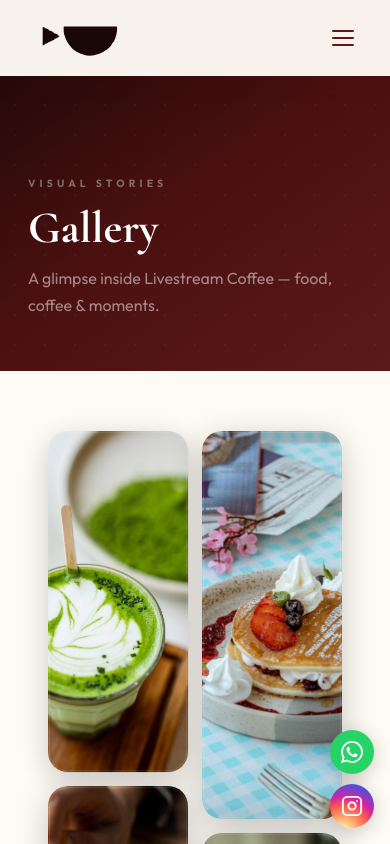
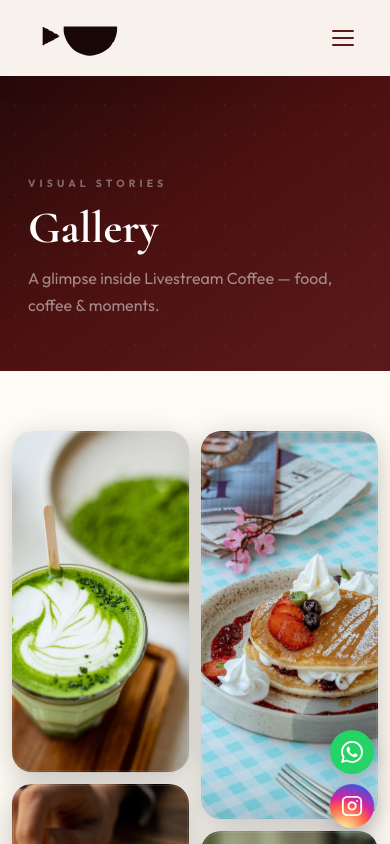
Before and after one commit to Jayesh-Mali-02/livestream-coffee-cafe, a React (Vite) app in the folder my-app/: page / in a window 390 px wide. Both pictures are taken after a click on the button "Gallery". Shown: the top 844 px of the page. Built offline with nearby package versions, Linux system fonts and the light colour scheme.

Commit message:
update: perfect mobile masonry gap and padding edge-to-edge

```diff
--- a/my-app/src/pages/GalleryPage.jsx
+++ b/my-app/src/pages/GalleryPage.jsx
@@ -204,8 +204,8 @@ export function GalleryPage() {
             </section>
 
             {/* MASONRY GRID */}
-            <section style={{ padding: '72px 0 100px', background: T.cream }} className="spad">
-                <div style={{ maxWidth: 1240, margin: '0 auto', padding: '0 28px' }}>
+            <section style={{ padding: '72px 0 100px', background: T.cream }} className="spad gallery-sec">
+                <div style={{ maxWidth: 1240, margin: '0 auto' }} className="gallery-cont">
 
                     {/* Pure CSS Masonry Grid */}
                     <div className="gallery-masonry">
--- a/my-app/src/styles/global.css
+++ b/my-app/src/styles/global.css
@@ -271,6 +271,11 @@ button {
   gap: 14px;
 }
 
+/* GALLERY OVERRIDES */
+.gallery-cont {
+  padding: 0 28px;
+}
+
 /* TABLET */
 @media(max-width:1024px) {
   .gallery-masonry {
@@ -326,13 +331,22 @@ button {
     gap: 32px !important;
   }
 
+  .gallery-cont {
+    padding: 0 !important;
+  }
+
+  .gallery-sec.spad {
+    padding-left: 12px !important;
+    padding-right: 12px !important;
+  }
+
   .gallery-masonry {
     column-count: 2;
-    column-gap: 14px;
+    column-gap: 12px !important;
   }
 
   .gallery-masonry-item {
-    margin-bottom: 14px;
+    margin-bottom: 12px !important;
   }
 
   /* Menu: single column on mobile */
```
Also changed, not shown: 1 other file (tests, documents, lock files or other folders).
